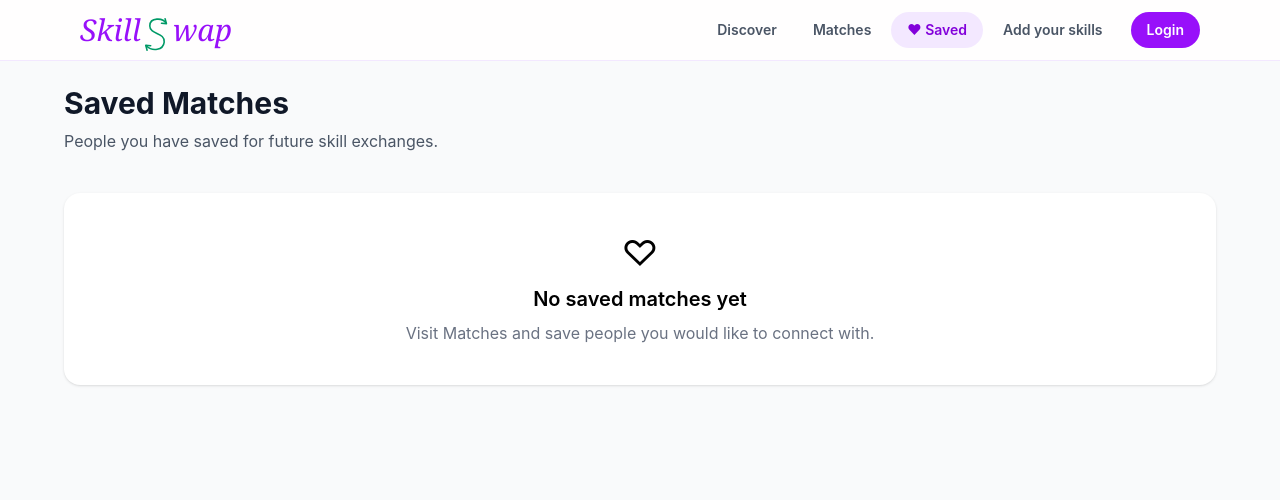
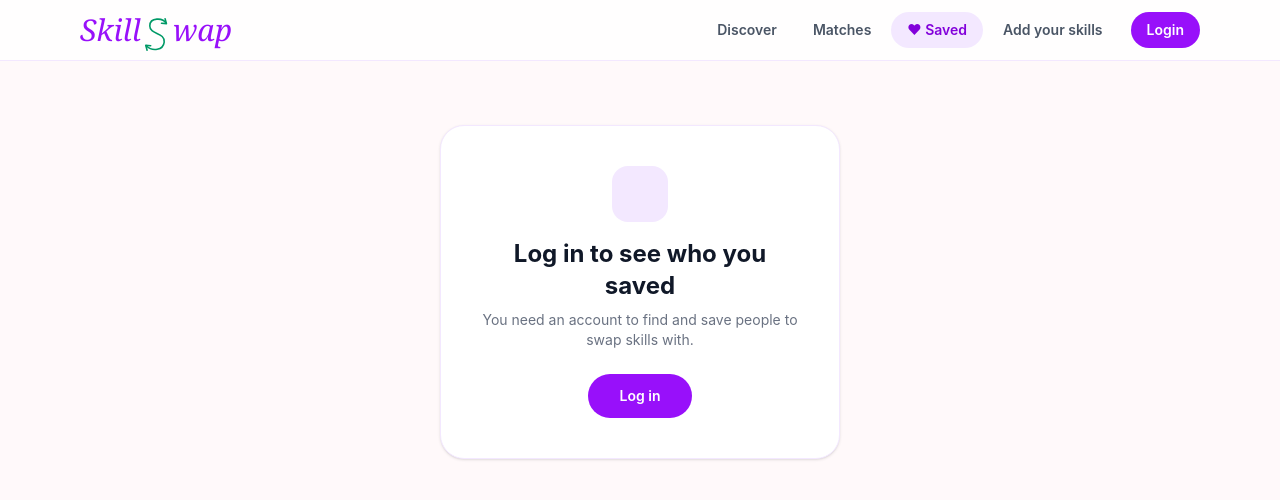
Before and after one commit to Nicole-ke/Skills-swap, a React (Vite) app: page /saved in a window 1280 px wide. Shown: the top 500 px of the page. Built offline with nearby package versions, Linux system fonts and the light colour scheme; data requests are answered from the project's data file.

Commit message:
Saved shows the loggedin user's own list

```diff
--- a/src/pages/SavedMatches.jsx
+++ b/src/pages/SavedMatches.jsx
@@ -1,84 +1,80 @@
+import { useState } from "react";
+import { Link } from "react-router-dom";
+import MatchCard from "../components/MatchCard";
+import LoginPrompt from "../components/LoginPrompt";
+import useUsers from "../hooks/useUsers";
+import { getCurrentUser } from "../utils/auth";
+import { getSavedIds, storeSavedIds } from "../utils/saved";
 
-import { useEffect, useState } from "react";
-import MatchCard from "../components/MatchCard";
-
-function getSavedIds() {
-  try {
-    return JSON.parse(localStorage.getItem("skillswap_saved_users") || "[]");
-  } catch {
-    return [];
-  }
+function getInitials(name) {
+  return name
+    .split(" ")
+    .map((word) => word[0])
+    .join("")
+    .toUpperCase();
 }
 
 function SavedMatches() {
-  const [users, setUsers] = useState([]);
-  const [savedIds, setSavedIds] = useState(getSavedIds);
-  const [loading, setLoading] = useState(true);
-  const [error, setError] = useState("");
-
-  useEffect(() => {
-    fetch("http://localhost:3000/users")
-      .then((response) => {
-        if (!response.ok) throw new Error("Failed to fetch users");
-        return response.json();
-      })
-      .then(setUsers)
-      .catch((err) => setError(err.message))
-      .finally(() => setLoading(false));
-  }, []);
+  const currentUser = getCurrentUser();
+  const { users, loading, error } = useUsers();
+  const [savedIds, setSavedIds] = useState(() =>
+    currentUser ? getSavedIds(currentUser.id) : []
+  );
 
   function removeSaved(id) {
-    const updatedIds = savedIds.filter(
-      (savedId) => savedId !== String(id)
-    );
-
+    const updatedIds = savedIds.filter((savedId) => savedId !== String(id));
     setSavedIds(updatedIds);
-    localStorage.setItem("skillswap_saved_users", JSON.stringify(updatedIds));
+    storeSavedIds(currentUser.id, updatedIds);
   }
 
-  const savedUsers = users.filter((user) =>
-    savedIds.includes(String(user.id))
-  );
+  if (!currentUser) return <LoginPrompt title="Log in to see who you saved" />;
+  if (loading) return <p className="p-10 text-center text-gray-500">Loading saved people...</p>;
+  if (error) return <p className="p-10 text-center text-red-500">{error}</p>;
 
-  if (loading) return <p className="p-6">Loading saved matches...</p>;
-  if (error) return <p className="p-6 text-red-600">{error}</p>;
+  const savedUsers = users.filter((user) => savedIds.includes(String(user.id)));
 
   return (
-    <div className="min-h-screen bg-gray-50 p-6">
-      <div className="mx-auto max-w-6xl">
-        <h1 className="text-3xl font-bold text-gray-900">Saved Matches </h1>
+    <div className="mx-auto max-w-6xl p-6">
+      <header className="animate-rise rounded-3xl bg-linear-to-r from-pink-100 via-rose-100 to-purple-100 p-6 md:p-8">
+        <h1 className="text-3xl font-extrabold text-gray-900">Saved</h1>
         <p className="mt-2 text-gray-600">
-          People you have saved for future skill exchanges.
+          {savedUsers.length} {savedUsers.length === 1 ? "person" : "people"} you'd like to swap skills with
         </p>
+      </header>
 
       {savedUsers.length > 0 ? (
         <div className="mt-8 grid grid-cols-1 gap-6 md:grid-cols-2 lg:grid-cols-3">
-            {savedUsers.map((user) => (
+          {savedUsers.map((user, index) => (
+            <div key={user.id} className="animate-rise" style={{ animationDelay: `${index * 80}ms` }}>
               <MatchCard
-                key={user.id}
                 id={user.id}
                 name={user.name}
                 location={user.location}
-                initials={user.name.split(" ").map((word) => word[0]).join("").toUpperCase()}
+                initials={getInitials(user.name)}
                 canTeach={user.offers || []}
                 wantsToLearn={user.wants || []}
-                duration="To be agreed"
-                amount="To be agreed"
+                duration={user.timeToLearn || "To be agreed"}
+                amount="Skill swap"
                 isSaved={true}
                 onToggleSave={removeSaved}
               />
+            </div>
           ))}
         </div>
       ) : (
-          <div className="mt-10 rounded-2xl bg-white p-10 text-center shadow-sm">
-            <p className="text-4xl">♡</p>
-            <h2 className="mt-3 text-xl font-semibold">No saved matches yet</h2>
+        <div className="animate-rise mt-10 rounded-3xl bg-white p-10 text-center shadow-sm">
+          <h2 className="text-xl font-bold text-gray-900">No saved people yet</h2>
           <p className="mt-2 text-gray-500">
-              Visit Matches and save people you would like to connect with.
+            Search for a skill on Discover, then save the people you like.
           </p>
+          <Link
+            to="/"
+            className="mt-5 inline-block rounded-full bg-purple-600 px-6 py-2 font-semibold text-white transition hover:bg-purple-700"
+          >
+            Start searching
+          </Link>
         </div>
       )}
-      </div>
     </div>
   );
 }
```
Lines whose indentation alone changed are shown as unchanged.
